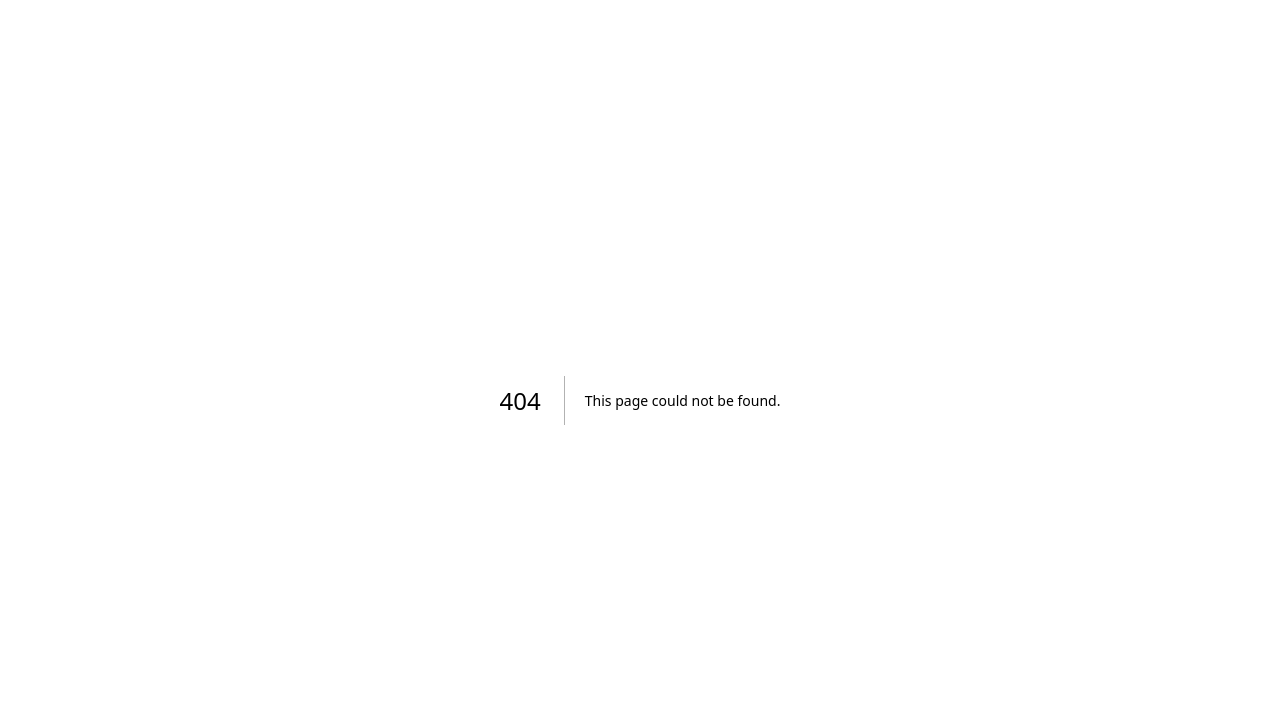
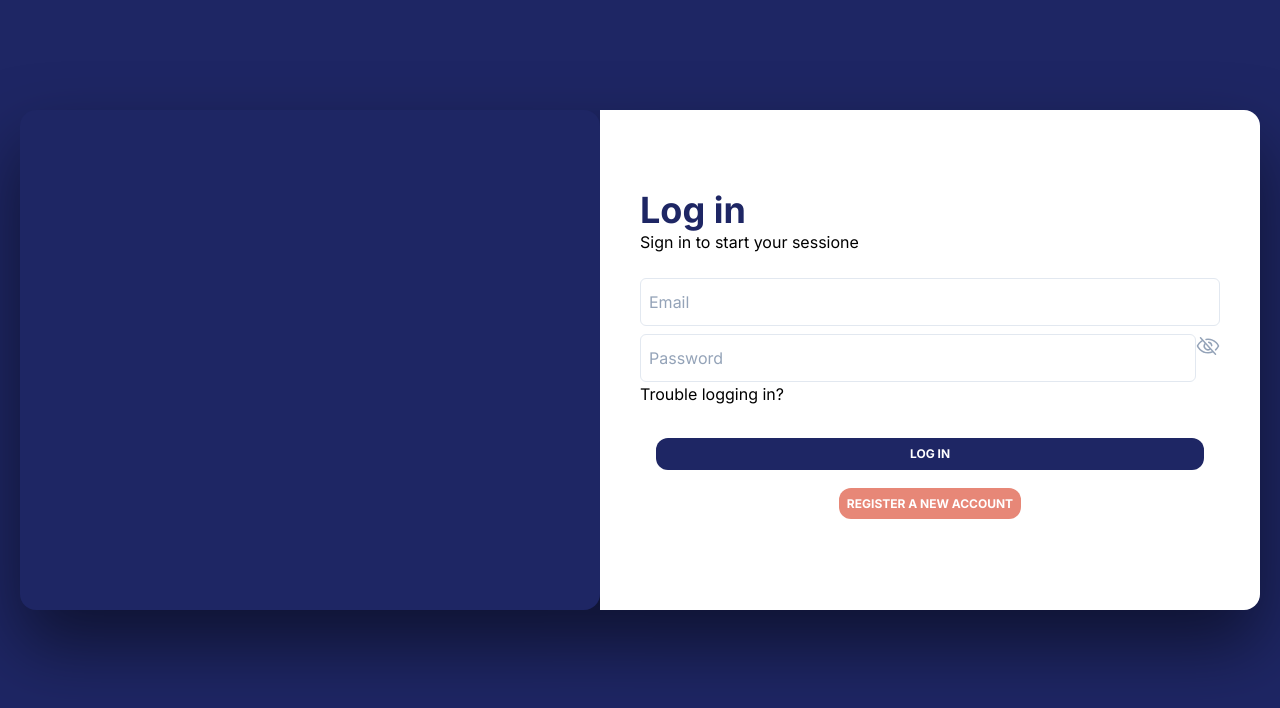
Before and after one commit to joseph19993d/app-sistema, a Next.js app: page /sing-in in a window 1280 px wide. Before the commit this address had no page. Shown: the top 708 px of the page. Built offline with nearby package versions, Linux system fonts and the light colour scheme.

Commit message:
agregando vista sing-in a l proyecto

```diff
--- /dev/null
+++ b/src/app/(auth)/sing-in/page.js
@@ -0,0 +1,90 @@
+"use client"
+import { useCallback } from "react"
+import Link from "next/link"
+import InputText from "@/component/inputText"
+import { useFormik } from "formik"
+import { loginValidation } from "@/utils/validations"
+
+
+const initialValues = {
+
+  email: '',
+  password: ''
+}
+
+export default function SingIn() {
+  const onSubmit = useCallback((value, actions) => {
+    console.log('value',value,formik)
+    setTimeout(()=>{
+      actions.setSubmitting(false)
+    },3000)
+  }, [])
+
+  const formik = useFormik({
+    initialValues,
+    validationSchema:loginValidation,
+    onSubmit
+  })
+
+
+
+  const isDisable = !formik.isValid || formik.isSubmitting && formik.dirty
+
+  console.log('formik', formik.errors)
+  console.log('isDisable', formik.dirty )
+  return (
+    <main className="flex justify-center min-h-screen bg-white md:bg-backgroudnDark md:items-center">
+      <div className="container flex justify-center ">
+
+        <div className=" flex justify-center max-w-6x1 w-full  md:rounded-3xl md:items-center md:mb-20 h-[500px] md:drop-shadow-3xl">
+          <div className="hidden relative h-full md:rounded-2xl  bg-backgroudnDark  md:flex  md:flex-1 ">
+
+          </div>
+          <div className="flex bg-white  flex-1 mt-40  px- h-full justify-center  md:rounded-r-2xl md:px-10 md:py-20 md:mt-0">
+            <form className="flex flex-1 flex-col" onSubmit={formik.handleSubmit}>
+              <div>
+                <p className="text text-4xl font-bold text-backgroudnDark">Log in</p>
+                <span className="text-base">Sign in to start your sessione</span>
+              </div>
+              <div className="flex flex-col mt-6 gap-2">
+
+                <InputText
+                  name="email"
+                  type="email"
+                  placeholder="Email"
+                  value={formik.values.email}
+                  onChange={formik.handleChange}
+                  onBlur={formik.handleBlur}
+                  errorMessage={formik.touched.email && formik.errors.email ? formik.errors.email:null}
+                />
+                <InputText
+                  name="password"
+                  type="password"
+                  placeholder="Password"
+                  value={formik.values.password}
+                  onChange={formik.handleChange}
+                  onBlur={formik.handleBlur}
+                  errorMessage={formik.touched.password && formik.errors.password ? formik.errors.password:null}
+                />
+
+              </div>
+              <div className="mb-4">
+                <span>Trouble logging in?</span>
+
+              </div>
+              <div className="m-4">
+                <input className="btn bg-backgroudnDark" type="submit" value='log in' disabled={isDisable}/>
+
+              </div>
+              <div className="m-4 mt-1  text-center ">
+                <Link className="btn bg-backgroudnLight truncate " href='/sing-up'>register a new account</Link>
+              </div>
+
+            </form>
+          </div>
+        </div>
+
+      </div>
+    </main>
+  )
+}
--- a/src/app/globals.css
+++ b/src/app/globals.css
@@ -1,6 +1,47 @@
 @tailwind base;
 @tailwind components;
 @tailwind utilities;
+
+  .inputs {
+    @apply text-base;
+    @apply border-slate-200;
+    @apply placeholder-slate-400;
+    @apply  h-12 ;
+    @apply w-full;
+    @apply p-2;
+    @apply rounded-md;
+    @apply border;
+
+
+  }
+
+  .container {
+    @apply max-w-7xl;
+    @apply px-5;
+
+  }
+
+  .btn {
+    @apply uppercase;
+    @apply text-xs;
+    @apply  p-2  ;
+    @apply  text-white;
+    @apply font-bold ;
+    @apply w-full;
+    @apply rounded-xl ;
+    @apply cursor-pointer;
+    @apply hover:bg-backgroudnDark2;
+    @apply disabled:opacity-30;
+  }
+
+
+  button:focus-visible, a:focus-visible,  input:focus-visible{
+    @apply outline;
+    @apply outline-offset-0;
+    @apply outline-4;
+    @apply outline-backgroudnDark2;
+  }
+
 
 :root {
   --foreground-rgb: 0, 0, 0;
@@ -16,12 +57,38 @@
   }
 }
 
+*{
+  box-sizing: border-box;
+  padding: 0;
+  margin: 0;
+}
+
+
 body {
-  color: rgb(var(--foreground-rgb));
-  background: linear-gradient(
-      to bottom,
-      transparent,
-      rgb(var(--background-end-rgb))
-    )
-    rgb(var(--background-start-rgb));
+  -webkit-font-smoothing: antialiased;
+  -moz-osx-font-smoothing: grayscale;
+  font-family: sans-serif;
+  @apply bg-slate-100
 }
+
+table{
+  @apply border-spacing-0;
+  @apply border-separate;
+  @apply border-slate-300;
+  @apply border-solid;
+  @apply border-[1px];
+  @apply rounded-lg;
+}
+
+td, th{
+  @apply border-spacing-0;
+  @apply border-separate;
+  @apply border-slate-300;
+  @apply border-solid;
+  @apply border-b-[1px];
+
+}
+
+tfoot th{
+  @apply border-0
+}
--- /dev/null
+++ b/src/component/inputText/index.js
@@ -0,0 +1,46 @@
+import classNames from "classnames"
+import { useState, useCallback } from "react"
+import { Eye, EyeSlash, WarningCircle } from "@phosphor-icons/react"
+import colors from "tailwindcss/colors"
+export default function InputText({ className, errorMessage, type = 'text', ...props }) {
+    const [showPassword, setShowPassword] = useState(false)
+    const [mouseOver, setMouseOver] = useState(false)
+    const isPassword = type === 'password'
+    const currentType = isPassword ? (showPassword ? 'text' : 'password') : type
+    const handleShowPassword = useCallback(() => setShowPassword(state => !state), [])
+    const handleMouseOver = useCallback(() => setMouseOver(state => !state), [])
+    return (
+
+        <div className="min-h-[60px]">
+            <div className="flex relative justify-center">
+                <input
+                    className={classNames('inputs !pr-[40px]', className, {
+                        'outline outline-2 outline-red-400': errorMessage !== null
+                    })}
+                    type={currentType}
+                    {...props} />
+
+                <div className="absolute right-3 top-3" style={{ userSelect: 'none' }}>
+                    {isPassword ? (
+                        <div>
+
+                            {showPassword ?
+                                <Eye onClick={handleShowPassword} size={24} color={ colors.slate[500]} ></Eye> :
+                                <EyeSlash onClick={handleShowPassword} size={24} color={colors.slate[400]}></EyeSlash>
+                            }
+
+                        </div>
+
+                    ):
+                        errorMessage && <WarningCircle size={20} color={colors.red[600]}></WarningCircle>
+                    }
+
+                </div>
+
+
+            </div>
+
+            {errorMessage && <span className="text-sm text-sm text-red-600 ml-1">{errorMessage}</span>}
+        </div>
+    )
+}
--- /dev/null
+++ b/src/utils/validations/index.js
@@ -0,0 +1,17 @@
+import { object, string} from "yup";
+
+export const loginValidation = object({
+    email: string()
+        .email('Invalid login credentials')
+        .required('You are trying to enter an empty email'),
+    password: string()
+        .min(8, 'Password requires a minimum of 8 characters')
+        .required('You are trying to enter an empty password')
+});
+
+export const singupValidation = loginValidation.shape({
+    nick: string()
+
+        .min(5, 'User name requires a minimum of 8 characters')
+        .required('You are trying to enter an empty nick')
+});
--- a/tailwind.config.js
+++ b/tailwind.config.js
@@ -1,4 +1,8 @@
 /** @type {import('tailwindcss').Config} */
+
+
+const colors = require('tailwindcss/colors')
+
 module.exports = {
   content: [
     './src/pages/**/*.{js,ts,jsx,tsx,mdx}',
@@ -6,13 +10,24 @@ module.exports = {
     './src/app/**/*.{js,ts,jsx,tsx,mdx}',
   ],
   theme: {
+
+    colors:{
+      ...colors,
+
+      backgroudnLight: '#E78777',
+      backgroudnDark: '#1E2664',
+      backgroudnDark2: '#1e26649a',
+    },
     extend: {
-      backgroundImage: {
-        'gradient-radial': 'radial-gradient(var(--tw-gradient-stops))',
-        'gradient-conic':
-          'conic-gradient(from 180deg at 50% 50%, var(--tw-gradient-stops))',
-      },
+      dropShadow: {
+        '3xl': '0 35px 35px rgba(0, 0, 0,0.5)',
+        '4xl': [
+            '0 35px 35px rgba(0, 0, 0, 0.25)',
+            '0 45px 65px rgba(0, 0, 0, 0.15)'
+        ]
+      }
     },
-  },
+
   plugins: [],
 }
+}
```
